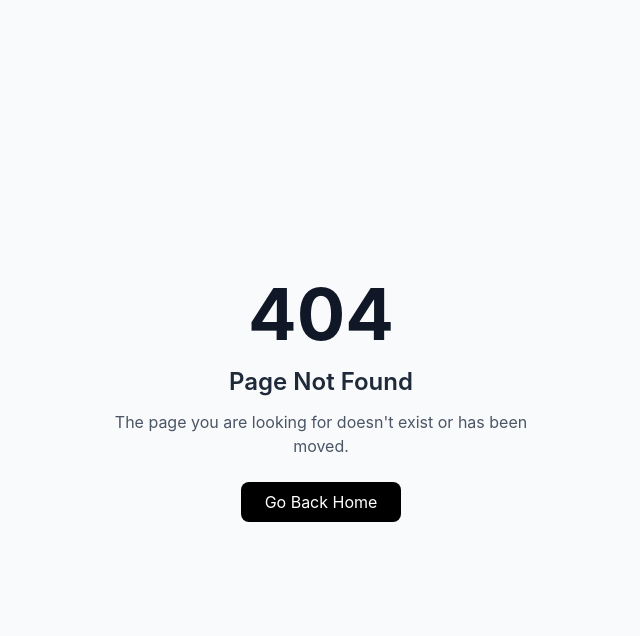
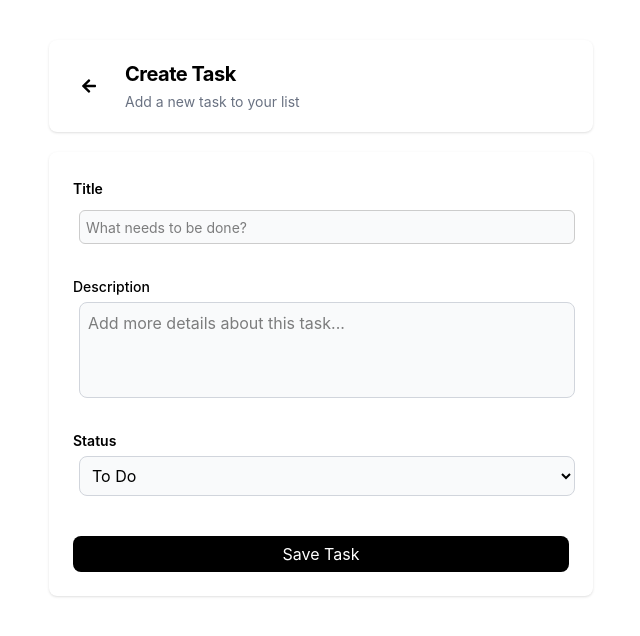
Before and after one commit to sonalghinaiya/todo-app, a React app in the folder frontend/: page /task/add in a window 1280 px wide. Before the commit this address had no page. Shown: the top 636 px of the page, without its empty margins (319-959 px from the left). Built offline with nearby package versions, Linux system fonts and the light colour scheme; the HTML template or start-up script is replaced by a standard one.

Commit message:
feat(tasks): add CRUD operations with reusable form and logout functionality

```diff
--- a/frontend/src/App.jsx
+++ b/frontend/src/App.jsx
@@ -4,6 +4,8 @@ import Login from "./pages/Login";
 import NotFound from "./pages/NotFound";
 import Dashboard from "./pages/Dashboard";
 import ProtectedRoutes from "./components/ProtectedRoutes";
+import AddTask from "./pages/task/AddTask";
+import EditTask from "./pages/task/EditTask";
 
 function App() {
   const token = localStorage.getItem("token");
@@ -26,6 +28,8 @@ function App() {
             </ProtectedRoutes>
           }
         />
+        <Route path="/task/add" element={<AddTask />} />
+        <Route path="/task/edit/:id" element={<EditTask />} />
         <Route path="*" element={<NotFound />} />
       </Routes>
     </BrowserRouter>
--- /dev/null
+++ b/frontend/src/components/TaskForm.jsx
@@ -0,0 +1,145 @@
+import React, { useEffect, useState } from "react";
+import { useNavigate } from "react-router-dom";
+import { api } from "../api/axios";
+import Input from "./Input";
+import Button from "./Button";
+import toast from "react-hot-toast";
+import { FaArrowLeft } from "react-icons/fa";
+
+function TaskForm({ taskId }) {
+  const [title, setTitle] = useState("");
+  const [description, setDescription] = useState("");
+  const [status, setStatus] = useState("pending");
+  const [loading, setLoading] = useState(false);
+
+  const navigate = useNavigate();
+  const token = localStorage.getItem("token");
+
+  const isEdit = Boolean(taskId);
+
+  useEffect(() => {
+    if (!taskId) return;
+
+    const fetchProduct = async () => {
+      try {
+        const res = await api.get(`/tasks/${taskId}`, {
+          headers: {
+            Authorization: `Bearer ${token}`,
+          },
+        });
+        const task = res.data.data;
+
+        setTitle(task.title);
+        setDescription(task.description);
+        setStatus(task.status);
+      } catch (error) {
+        toast.error(error.response?.data?.message || "Failed to load task");
+      }
+    };
+    fetchProduct();
+  }, [taskId]);
+
+  const handleSubmit = async (e) => {
+    e.preventDefault();
+    if (loading) return;
+    setLoading(true);
+    try {
+      if (isEdit) {
+        await api.patch(
+          `/tasks/${taskId}`,
+          { title, description, status },
+          {
+            headers: {
+              Authorization: `Bearer ${token}`,
+            },
+          },
+        );
+        toast.success("Task updated successfully");
+      } else {
+        await api.post(
+          "/tasks",
+          { title, description, status },
+          {
+            headers: {
+              Authorization: `Bearer ${token}`,
+            },
+          },
+        );
+        toast.success("Task created successfully");
+      }
+      navigate("/dashboard");
+    } catch (error) {
+      toast.error(error.response?.data?.message || "Something went wrong");
+    }
+  };
+
+  return (
+    <div className="max-w-xl mx-auto mt-10 px-4">
+      <div className="bg-white p-5 rounded-lg shadow-sm flex items-center justify-between mb-5">
+        <div className="flex items-center gap-4">
+          <button
+            onClick={() => navigate("/dashboard")}
+            className="h-10 w-10 flex items-center justify-center rounded-full hover:bg-muted"
+          >
+            <FaArrowLeft />
+          </button>
+          <div>
+            <h1 className="text-xl font-bold tracking-tight">
+              {isEdit ? "Edit Task" : "Create Task"}
+            </h1>
+            <p className="text-sm text-gray-500 mt-1">
+              {isEdit
+                ? "Update your task details"
+                : "Add a new task to your list"}
+            </p>
+          </div>
+        </div>
+      </div>
+
+      <form
+        onSubmit={handleSubmit}
+        className="space-y-6 bg-white p-6 rounded-lg shadow-sm"
+      >
+        <div className="space-y-2">
+          <Input
+            label="Title"
+            type="text"
+            value={title}
+            className="input"
+            onChange={(e) => setTitle(e.target.value)}
+            placeholder="What needs to be done?"
+          />
+        </div>
+
+        <div className="space-y-2">
+          <label className="text-sm font-medium">Description</label>
+          <textarea
+            placeholder="Add more details about this task..."
+            value={description}
+            name="description"
+            className="w-full border border-gray-300 p-2 rounded-lg ms-1.5 mt-1 resize-none h-24 bg-gray-50"
+            onChange={(e) => setDescription(e.target.value)}
+          />
+        </div>
+
+        <div>
+          <label className="text-sm font-semibold">Status</label>
+          <select
+            value={status}
+            onChange={(e) => setStatus(e.target.value)}
+            className="w-full border border-gray-300 p-2 rounded-lg ms-1.5 mt-1 bg-gray-50"
+          >
+            <option value="pending">To Do</option>
+            <option value="inProgress">In Progress</option>
+            <option value="completed">Completed</option>
+          </select>
+        </div>
+        <Button type="submit" className="w-full" loading={loading}>
+          {isEdit ? "Update" : "Save"} Task
+        </Button>
+      </form>
+    </div>
+  );
+}
+
+export default TaskForm;
--- a/frontend/src/pages/Dashboard.jsx
+++ b/frontend/src/pages/Dashboard.jsx
@@ -1,13 +1,22 @@
 import React, { useEffect, useState } from "react";
 import { api } from "../api/axios";
+import { Link, useNavigate } from "react-router-dom";
+import toast from "react-hot-toast";
 import Button from "../components/Button";
+import { FaEdit, FaTrash, FaEllipsisV } from "react-icons/fa";
 
 function Dashboard() {
   const [tasks, setTasks] = useState([]);
+  const [showDelete, setShowDelete] = useState(false);
+  const [showLogout, setShowLogout] = useState(false);
+  const [selectedTask, setSelectedTask] = useState(null);
+
+  const navigate = useNavigate();
+
+  const token = localStorage.getItem("token");
 
   const fetchTasks = async () => {
     try {
-      const token = localStorage.getItem("token");
       const res = await api.get("/tasks", {
         headers: {
           Authorization: `Bearer ${token}`,
@@ -15,33 +24,159 @@ function Dashboard() {
       });
       setTasks(res.data.data);
     } catch (error) {
-      console.log(error);
+      toast.error(error.response?.data?.message || "Failed to load task");
     }
   };
 
   useEffect(() => {
     fetchTasks();
   }, []);
+
+  const handleDelete = async () => {
+    try {
+      await api.delete(`/tasks/${selectedTask}`, {
+        headers: {
+          Authorization: `Bearer ${token}`,
+        },
+      });
+
+      toast.success("Task deleted successfully");
+      setShowDelete(false);
+      fetchTasks();
+    } catch {
+      toast.error(error.response?.data?.message || "Delete failed");
+    }
+  };
+
+  const handleLogout = () => {
+    localStorage.clear();
+    navigate("/login");
+  };
+
+  const statusStyle = {
+    pending: "bg-gray-200 text-gray-700",
+    inProgress: "bg-yellow-200 text-yellow-800",
+    completed: "bg-green-200 text-green-800",
+  };
+
   return (
-    <div className="p-4">
-      <div className="flex flex-col sm:flex-row sm:items-center justify-between gap-4 mb-8">
+    <div className="p-6 bg-gray-100 min-h-screen">
+      <div className="flex justify-between items-center mb-6">
         <div>
-          <h1 className="text-2xl font-bold text-slate-900">Tasks</h1>
-          <p className="text-sm text-slate-500 mt-1">
-            {tasks.length} tasks total
-          </p>
-          {tasks.length === 0 && (
-            <p className="text-gray-500 text-center">No tasks found</p>
-          )}
+          <h1 className="text-2xl font-bold">Tasks</h1>
+          <p className="text-gray-500">{tasks.length} tasks total</p>
         </div>
-        <Button>New Task</Button>
+
+        <div className="flex gap-3">
+          <Link to="/task/add">
+            <Button>+ New Task</Button>
+          </Link>
+
+          <Button
+            onClick={() => setShowLogout(true)}
+            className="bg-red-500 hover:bg-red-600"
+          >
+            Logout
+          </Button>
+        </div>
       </div>
-      {tasks.map((task) => (
-        <div key={task._id} className="bg-white p-3 shadow mb-2 rounded mt-5">
-          <h4 className="font-semibold">{task.title}</h4>
-          <p className="text-sm text-gray-500">{task.description}</p>
+
+      <div className="space-y-4">
+        {tasks.length === 0 ? (
+          <p className="text-center text-gray-500">No tasks found</p>
+        ) : (
+          tasks.map((task) => (
+            <div
+              key={task._id}
+              className="bg-white p-4 rounded-xl shadow flex justify-between items-center"
+            >
+              <div>
+                <span
+                  className={`text-xs px-2 py-1 rounded ${
+                    statusStyle[task.status]
+                  }`}
+                >
+                  {task.status}
+                </span>
+
+                <h3 className="font-semibold mt-2">{task.title}</h3>
+                <p className="text-sm text-gray-500">{task.description}</p>
+
+                <p className="text-xs text-gray-400 mt-2">
+                  {new Date(task.createdAt).toDateString()}
+                </p>
+              </div>
+
+              <div className="flex gap-4 text-gray-500">
+                <button
+                  onClick={() => navigate(`/task/edit/${task._id}`)}
+                  className="hover:text-blue-600"
+                >
+                  <FaEdit />
+                </button>
+
+                <button
+                  onClick={() => {
+                    setSelectedTask(task._id);
+                    setShowDelete(true);
+                  }}
+                  className="hover:text-red-600"
+                >
+                  <FaTrash />
+                </button>
+              </div>
+            </div>
+          ))
+        )}
+      </div>
+
+      {showDelete && (
+        <div className="fixed inset-0 bg-black/40 flex justify-center items-center">
+          <div className="bg-white p-6 rounded-lg shadow w-80">
+            <h2 className="text-lg font-semibold mb-2">Delete Task?</h2>
+            <p className="text-sm text-gray-500 mb-4">
+              Are you sure you want to delete this task?
+            </p>
+
+            <div className="flex justify-end gap-2">
+              <Button
+                onClick={() => setShowDelete(false)}
+                className="bg-gray-400"
+              >
+                Cancel
+              </Button>
+
+              <Button onClick={handleDelete} className="bg-red-500">
+                Yes, Delete
+              </Button>
+            </div>
+          </div>
         </div>
-      ))}
+      )}
+
+      {showLogout && (
+        <div className="fixed inset-0 bg-black/40 flex justify-center items-center">
+          <div className="bg-white p-6 rounded-lg shadow w-80">
+            <h2 className="text-lg font-semibold mb-2">Logout?</h2>
+            <p className="text-sm text-gray-500 mb-4">
+              Are you sure you want to logout?
+            </p>
+
+            <div className="flex justify-end gap-2">
+              <Button
+                onClick={() => setShowLogout(false)}
+                className="bg-gray-400"
+              >
+                Cancel
+              </Button>
+
+              <Button onClick={handleLogout} className="bg-red-500">
+                Yes, Logout
+              </Button>
+            </div>
+          </div>
+        </div>
+      )}
     </div>
   );
 }
--- /dev/null
+++ b/frontend/src/pages/task/AddTask.jsx
@@ -0,0 +1,8 @@
+import React from "react";
+import TaskForm from "../../components/TaskForm";
+
+function AddTask() {
+  return <TaskForm />;
+}
+
+export default AddTask;
--- /dev/null
+++ b/frontend/src/pages/task/EditTask.jsx
@@ -0,0 +1,10 @@
+import React from "react";
+import { useParams } from "react-router-dom";
+import TaskForm from "../../components/TaskForm";
+
+function EditTask() {
+  const { id } = useParams();
+  return <TaskForm taskId={id} />;
+}
+
+export default EditTask;
```
Also changed, not shown: 1 other file (tests, documents, lock files or other folders).
